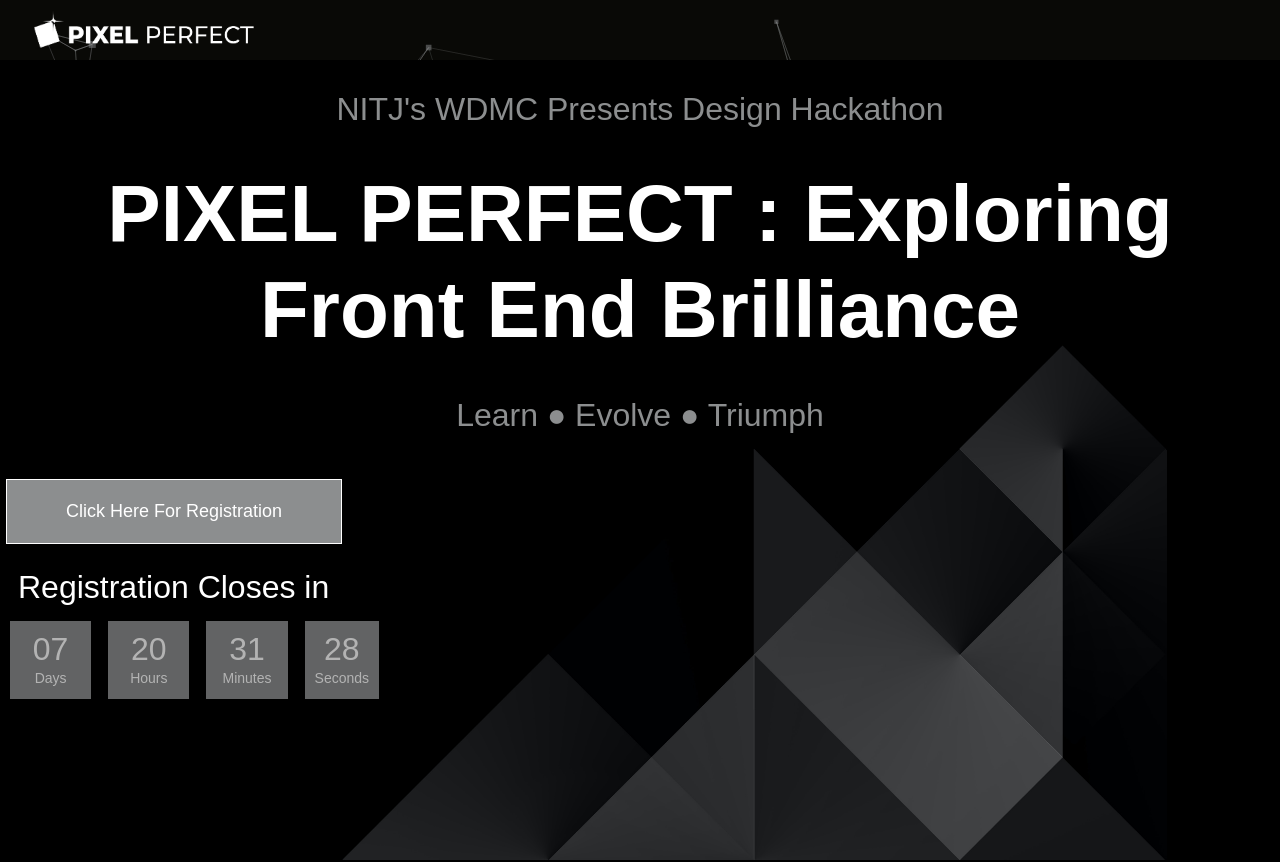
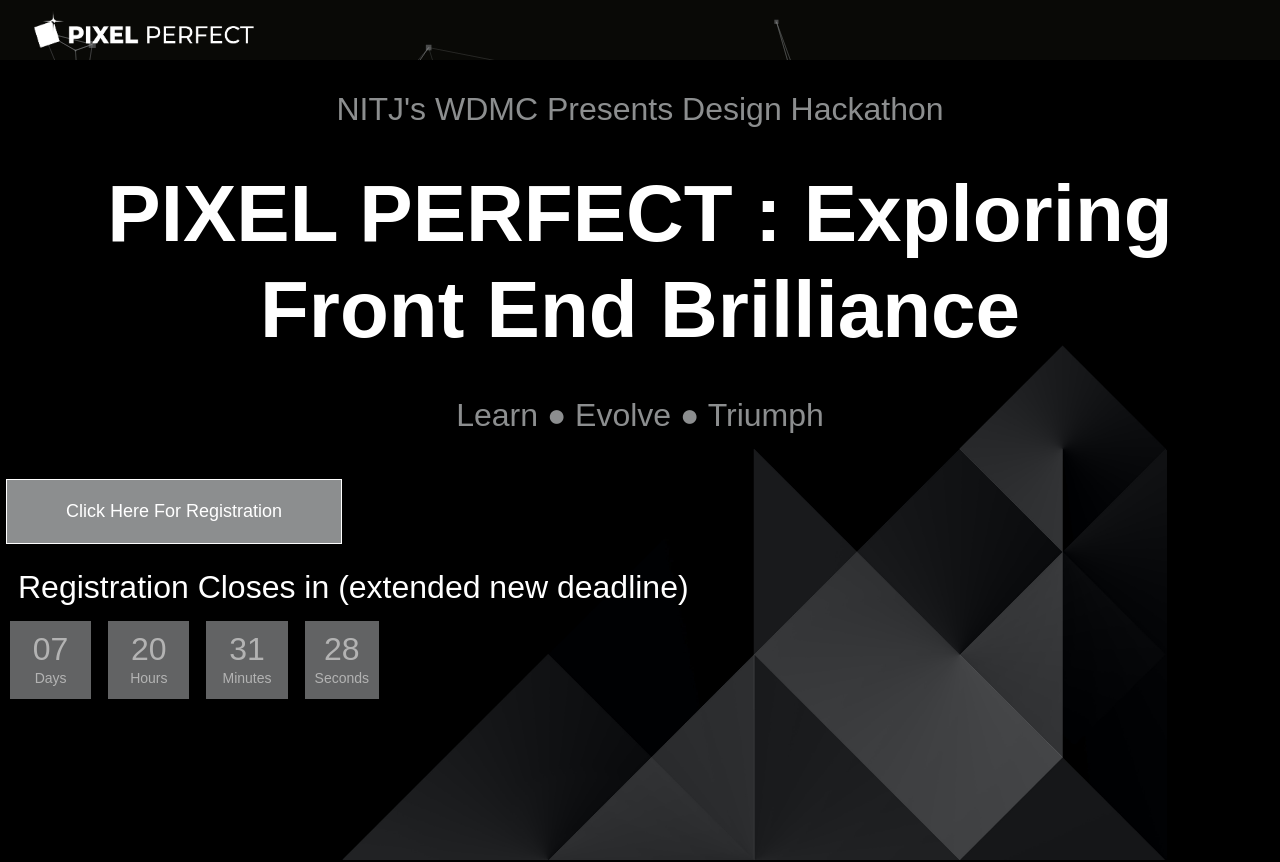
Before and after one commit to harimurugan1989/pixel-perfect, a React (Create React App) app: page / in a window 1280 px wide. Shown: the top 862 px of the page. Built offline with nearby package versions, Linux system fonts and the light colour scheme.

Commit message:
Update FixedBack.js

```diff
--- a/src/components/FixedBack.js
+++ b/src/components/FixedBack.js
@@ -126,7 +126,7 @@
 
 
         <Fade direction='up' triggerOnce>
-      <h2 className='white-text'>Registration Closes in</h2> </Fade>
+      <h2 className='white-text'>Registration Closes in (extended new deadline)</h2> </Fade>
       </div>
       <div className="Timer">
 
```
